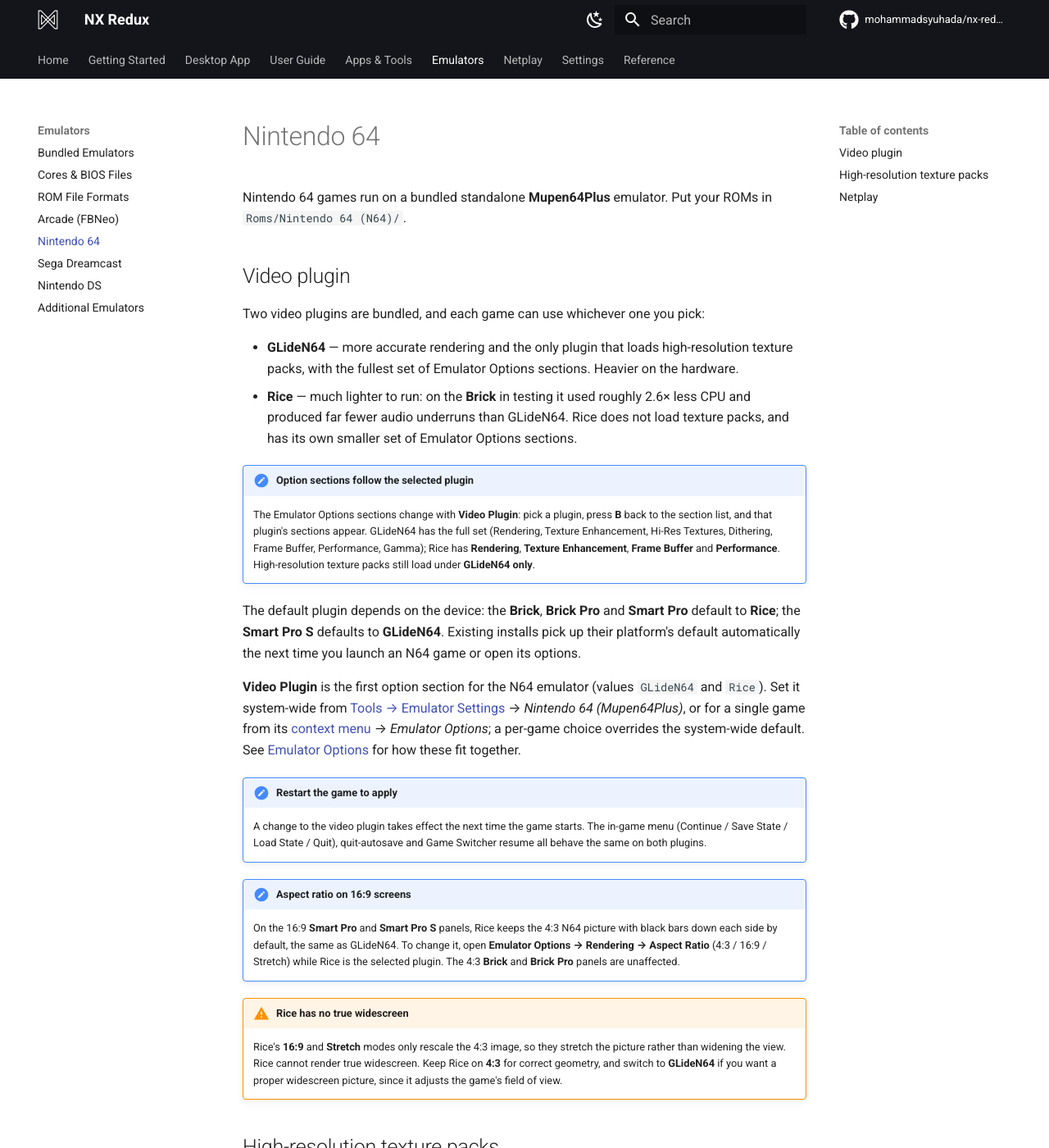
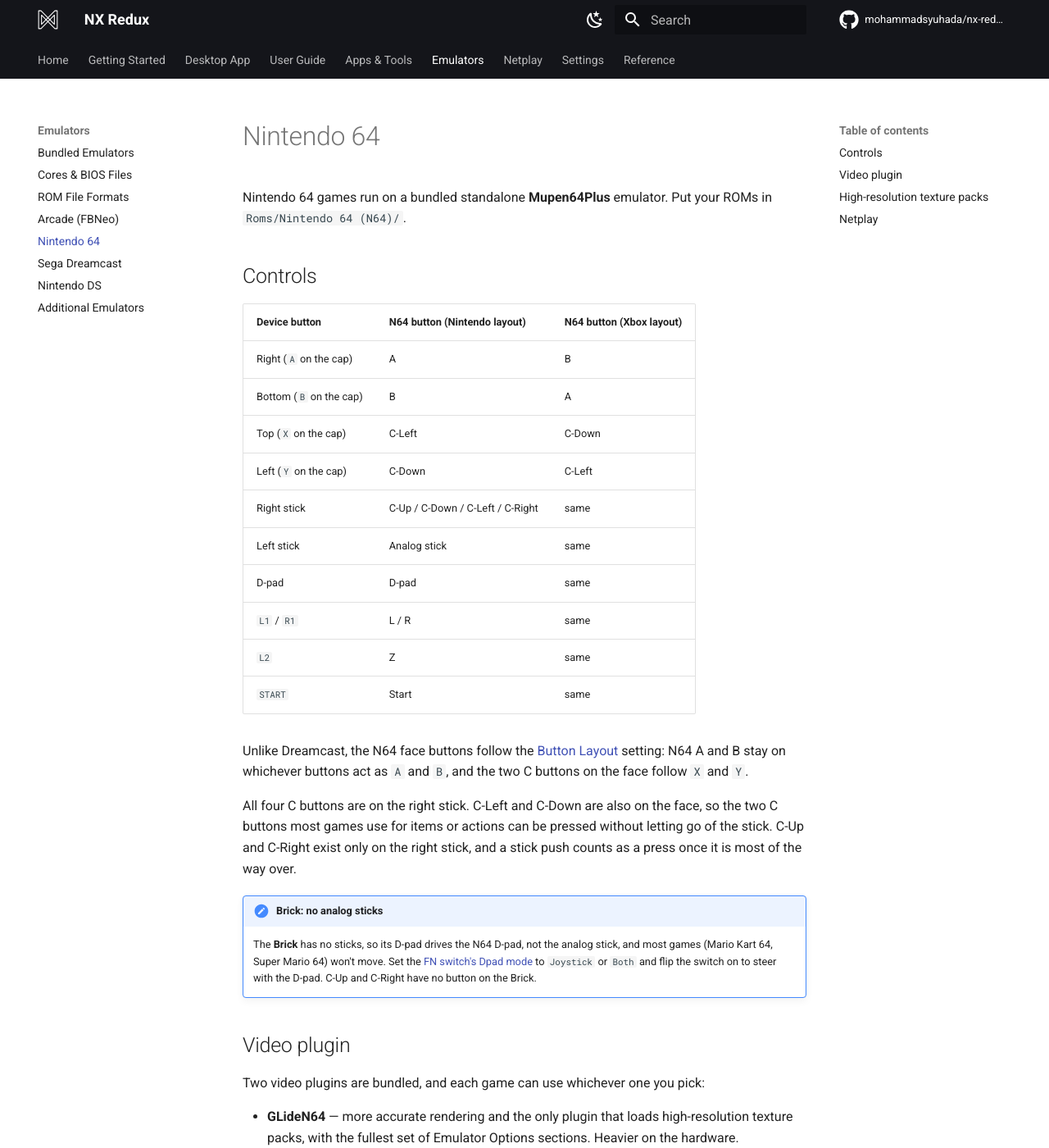
Before and after one commit to mohammadsyuhada/nx-redux-docs, an MkDocs documentation site: the page built from docs/emulators/nintendo-64.md, in a window 1280 px wide and 1400 px high. Shown: the whole window at 82% size. Built offline with MkDocs 1.6.1 and Material for MkDocs 9.7.7, drawn with Linux system fonts in a browser that asks for light colours; comment, search, counter and statistics services are not loaded.

Commit message:
docs(n64): add Controls section with button mapping and Brick note

```diff
--- a/docs/emulators/nintendo-64.md
+++ b/docs/emulators/nintendo-64.md
@@ -2,6 +2,40 @@
 
 Nintendo 64 games run on a bundled standalone **Mupen64Plus** emulator. Put
 your ROMs in `Roms/Nintendo 64 (N64)/`.
+
+## Controls
+
+| Device button | N64 button (Nintendo layout) | N64 button (Xbox layout) |
+| --- | --- | --- |
+| Right (`A` on the cap) | A | B |
+| Bottom (`B` on the cap) | B | A |
+| Top (`X` on the cap) | C-Left | C-Down |
+| Left (`Y` on the cap) | C-Down | C-Left |
+| Right stick | C-Up / C-Down / C-Left / C-Right | same |
+| Left stick | Analog stick | same |
+| D-pad | D-pad | same |
+| `L1` / `R1` | L / R | same |
+| `L2` | Z | same |
+| `START` | Start | same |
+
+Unlike Dreamcast, the N64 face buttons follow the
+[Button Layout](../guide/button-layout.md) setting: N64 A and B stay on
+whichever buttons act as `A` and `B`, and the two C buttons on the face
+follow `X` and `Y`.
+
+All four C buttons are on the right stick. C-Left and C-Down are also on the
+face, so the two C buttons most games use for items or actions can be
+pressed without letting go of the stick. C-Up and C-Right exist only on the
+right stick, and a stick push counts as a press once it is most of the way
+over.
+
+!!! note "Brick: no analog sticks"
+    The **Brick** has no sticks, so its D-pad drives the N64 D-pad, not the
+    analog stick, and most games (Mario Kart 64, Super Mario 64) won't
+    move. Set the
+    [FN switch's Dpad mode](../settings/fn-switch.md#dpad-mode-when-fn-is-on)
+    to `Joystick` or `Both` and flip the switch on to steer with the D-pad.
+    C-Up and C-Right have no button on the Brick.
 
 ## Video plugin
 
```
